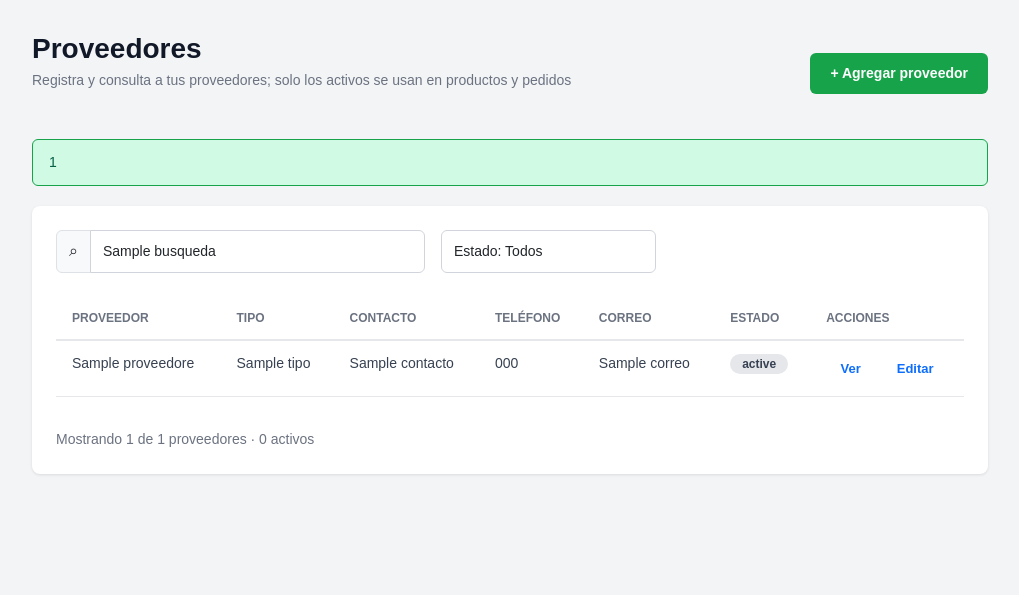
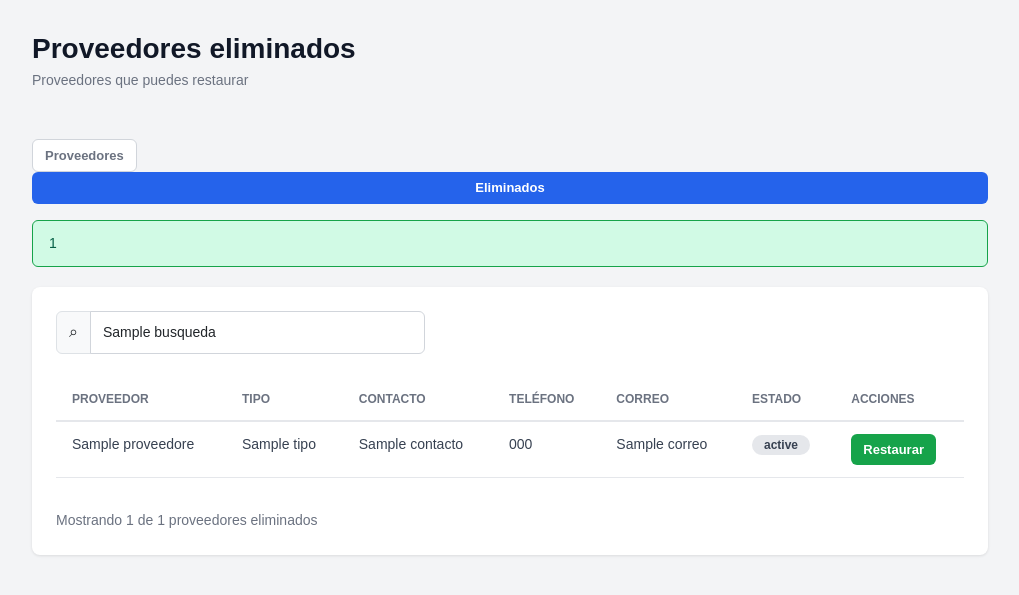
Before and after one commit to NeryOmarHdzCortes/ProyectoFerreDog, a PHP site: template app/views/proveedores/lista.php in a window 1280 px wide. Shown: the part 70-665 px from the top of the page, without its empty margins (260-1279 px from the left). Run offline with PHP 8.4, Linux system fonts and the light colour scheme; the visitor is signed in with stand-in values (Sample User, id 1); the template is opened without the code that fills it: most values are stand-ins (such as "Sample title", 1, 10 or a date in 2020).

Commit message:
Eliminar proveedorrs

```diff
--- a/app/views/proveedores/formulario.php
+++ b/app/views/proveedores/formulario.php
@@ -166,7 +166,7 @@ $busquedaProductos = $busquedaProductos ?? '';
 
                 <?php if (!$esAgregar): ?>
                     <p class="form-text mb-4">
-                        Al desactivarlo ya no aparece al agregar productos ni al hacer pedidos.<br>
+                        Al eliminarlo ya no aparece al agregar productos ni al hacer pedidos.<br>
                         No se permiten dos proveedores con el mismo nombre o correo.
                     </p>
                 <?php endif; ?>
@@ -180,9 +180,9 @@ $busquedaProductos = $busquedaProductos ?? '';
                             <form method="POST"
                                   action="/ProyectoFerredog/public/index.php?c=proveedor&amp;a=desactivar"
                                   data-confirmar-envio
-                                  data-mensaje-confirmacion="<?php echo htmlspecialchars('¿Desactivar a ' . $nombreProveedor . '? Ya no aparecerá al agregar productos ni al hacer pedidos.', ENT_QUOTES, 'UTF-8'); ?>">
+                                  data-mensaje-confirmacion="<?php echo htmlspecialchars("¿Eliminar '" . $nombreProveedor . "'? Dejará de aparecer en el sistema. Podrás restaurarlo desde 'Eliminados'.", ENT_QUOTES, 'UTF-8'); ?>">
                                 <input type="hidden" name="id_proveedor" value="<?php echo $idProveedor; ?>">
-                                <button type="submit" class="btn btn-secondary">Desactivar proveedor</button>
+                                <button type="submit" class="btn btn-danger">Eliminar proveedor</button>
                             </form>
                         <?php elseif ($esVista): ?>
                             <a href="/ProyectoFerredog/public/index.php?c=proveedor&amp;a=editar&amp;id=<?php echo $idProveedor; ?>" class="btn btn-sm btn-outline-primary">
--- a/app/views/proveedores/lista.php
+++ b/app/views/proveedores/lista.php
@@ -1,13 +1,26 @@
 <main class="contenido-principal">
     <div class="encabezado-pagina">
         <div>
-            <h1 class="titulo-pagina">Proveedores</h1>
-            <p class="subtitulo-pagina">Registra y consulta a tus proveedores; solo los activos se usan en productos y pedidos</p>
+            <h1 class="titulo-pagina"><?php echo $verEliminados ? 'Proveedores eliminados' : 'Proveedores'; ?></h1>
+            <p class="subtitulo-pagina"><?php echo $verEliminados ? 'Proveedores que puedes restaurar' : 'Registra y consulta a tus proveedores; solo los activos se usan en productos y pedidos'; ?></p>
         </div>
+        <?php if (!$verEliminados): ?>
             <a href="/ProyectoFerredog/public/index.php?c=proveedor&a=crear" class="btn btn-success">
                 + Agregar proveedor
             </a>
+        <?php endif; ?>
     </div>
+
+    <nav class="mb-3" aria-label="Vistas de proveedores">
+        <a href="/ProyectoFerredog/public/index.php?c=proveedor&a=lista"
+           class="btn btn-sm <?php echo $verEliminados ? 'btn-outline-secondary' : 'btn-primary'; ?>">
+            Proveedores
+        </a>
+        <a href="/ProyectoFerredog/public/index.php?c=proveedor&a=lista&eliminados=1"
+           class="btn btn-sm <?php echo $verEliminados ? 'btn-primary' : 'btn-outline-secondary'; ?>">
+            Eliminados
+        </a>
+    </nav>
 
     <?php if (isset($_SESSION['mensaje_exito'])): ?>
         <div class="alerta-exito">
@@ -25,6 +38,9 @@
         <form method="GET" action="/ProyectoFerredog/public/index.php" class="filtros-form">
             <input type="hidden" name="c" value="proveedor">
             <input type="hidden" name="a" value="lista">
+            <?php if ($verEliminados): ?>
+                <input type="hidden" name="eliminados" value="1">
+            <?php endif; ?>
             <div class="row g-3 align-items-center">
                 <div class="col-md-5">
                     <label class="visually-hidden" for="busquedaProveedor">Buscar proveedor por nombre o contacto</label>
@@ -39,14 +55,6 @@
                             value="<?php echo htmlspecialchars($busqueda ?? '', ENT_QUOTES, 'UTF-8'); ?>"
                         >
                     </div>
-                </div>
-                <div class="col-md-3">
-                    <label class="visually-hidden" for="filtroEstadoProveedor">Filtrar por estado</label>
-                    <select id="filtroEstadoProveedor" name="estado" class="form-control" data-enviar-al-cambiar>
-                        <option value="" <?php echo ($filtroEstado ?? '') === '' ? 'selected' : ''; ?>>Estado: Todos</option>
-                        <option value="Activo" <?php echo ($filtroEstado ?? '') === 'Activo' ? 'selected' : ''; ?>>Estado: Activos</option>
-                        <option value="Inactivo" <?php echo ($filtroEstado ?? '') === 'Inactivo' ? 'selected' : ''; ?>>Estado: Inactivos</option>
-                    </select>
                 </div>
             </div>
         </form>
@@ -85,6 +93,14 @@
                                 </td>
                                 <td>
                                     <div class="btn-group">
+                                        <?php if ($verEliminados): ?>
+                                            <form method="POST"
+                                                  action="/ProyectoFerredog/public/index.php?c=proveedor&amp;a=restaurar"
+                                                  class="d-inline">
+                                                <input type="hidden" name="id_proveedor" value="<?php echo (int) $proveedor['Id_Proveedor']; ?>">
+                                                <button type="submit" class="btn btn-sm btn-success">Restaurar</button>
+                                            </form>
+                                        <?php else: ?>
                                             <a
                                                 href="/ProyectoFerredog/public/index.php?c=proveedor&amp;a=ver&amp;id=<?php echo (int) $proveedor['Id_Proveedor']; ?>"
                                                 class="btn btn-sm btn-outline-primary"
@@ -93,6 +109,18 @@
                                                 href="/ProyectoFerredog/public/index.php?c=proveedor&amp;a=editar&amp;id=<?php echo (int) $proveedor['Id_Proveedor']; ?>"
                                                 class="btn btn-sm btn-outline-primary"
                                             >Editar</a>
+                                            <?php
+                                            $confirmacionEliminar = "¿Eliminar '" . $proveedor['Nombre']
+                                                . "'? Dejará de aparecer en el sistema. Podrás restaurarlo desde 'Eliminados'.";
+                                            ?>
+                                            <form method="POST"
+                                                  action="/ProyectoFerredog/public/index.php?c=proveedor&amp;a=desactivar"
+                                                  data-confirmar-envio
+                                                  data-mensaje-confirmacion="<?php echo htmlspecialchars($confirmacionEliminar, ENT_QUOTES, 'UTF-8'); ?>">
+                                                <input type="hidden" name="id_proveedor" value="<?php echo (int) $proveedor['Id_Proveedor']; ?>">
+                                                <button type="submit" class="btn btn-sm btn-danger">Eliminar</button>
+                                            </form>
+                                        <?php endif; ?>
                                     </div>
                                 </td>
                             </tr>
@@ -104,16 +132,10 @@
 
         <?php
         $totalProveedoresVista = $totalProveedores ?? count($proveedores);
-        $proveedoresActivosVista = $proveedoresActivos ?? count(array_filter(
-            $proveedores,
-            function ($proveedor) {
-                return ($proveedor['Estado'] ?? '') === 'Activo';
-            }
-        ));
         ?>
         <div class="tabla-pie">
-            Mostrando <?php echo count($proveedores); ?> de <?php echo (int) $totalProveedoresVista; ?> proveedores ·
-            <?php echo (int) $proveedoresActivosVista; ?> activos
+            Mostrando <?php echo count($proveedores); ?> de <?php echo (int) $totalProveedoresVista; ?>
+            <?php echo $verEliminados ? 'proveedores eliminados' : 'proveedores activos'; ?>
         </div>
     </section>
 </main>
```
Also changed, not shown: app/controllers/ProveedorController.php (+48 -22 lines), app/models/Proveedor.php (+12 -16 lines), tests/ProveedorTest.php (+21 -5 lines). Lines whose indentation alone changed are shown as unchanged.
